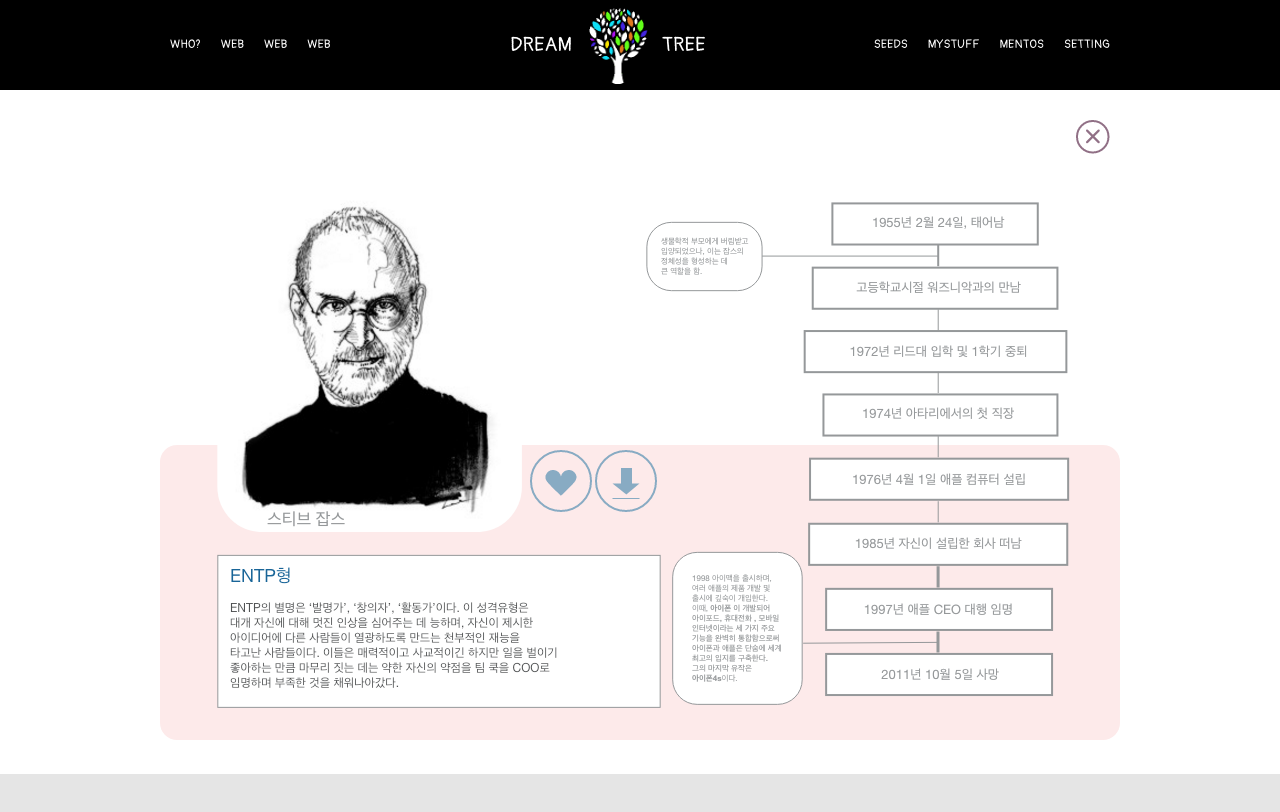
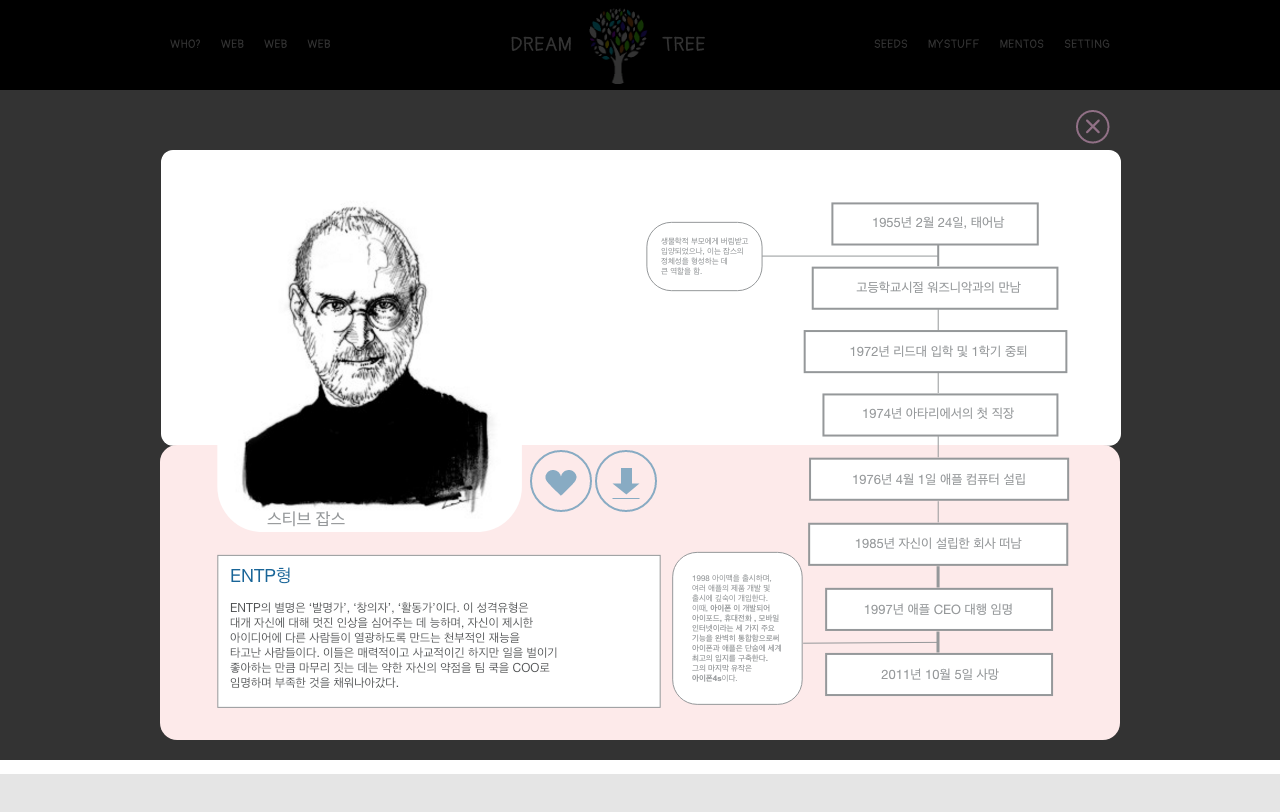
Before and after one commit to seokany/bitcamp-project-s, a website: page src/main/webapp/mystuff/person.html in a window 1280 px wide. Drawn offline with nearby package versions, Linux system fonts and the light colour scheme; files whose address does not match are found by name.

Commit message:
person steve modal style 적용

```diff
--- a/src/main/webapp/mystuff/css/person.css
+++ b/src/main/webapp/mystuff/css/person.css
@@ -1,4 +1,8 @@
 @CHARSET "UTF-8";
+
+#wrap_header {
+	position: absolute;
+}
 
 #container {
   width: 100%;
@@ -10,11 +14,21 @@
   width: 960px;
 }
 
-.person-wrap {
+.person-back {
+  position: fixed;
+  box-shadow: 0 0 0 50vmax rgba(0,0,0,.8);
+  width: 100vmax;
+  z-index: 9999;
+}
+
+.person-modal {
 	position: relative;
 	top: 30px;
   width: 100%;
   border-radius: 10px;
+  z-index: 10000;
+  -webkit-animation-duration: 0.5s;
+  animation-duration: 0.5s;
 }
 
 #person-btn {
@@ -56,11 +70,12 @@
 
 #down-btn:hover img:nth-child(2) {
   display: inline-block;
+  text-align: justify;
 }
 
 #x-btn {
 	position: absolute;
-	top: -30px;
+	top: -40px;
 	right: 10px;
 }
 
--- a/src/main/webapp/mystuff/person.html
+++ b/src/main/webapp/mystuff/person.html
@@ -4,25 +4,26 @@
 <meta charset="UTF-8">
 <title>DREAMTREE person</title>
   <link rel="stylesheet" href="../common/css/common.css">
+  <link rel="stylesheet" href="https://cdnjs.cloudflare.com/ajax/libs/animate.css/3.5.2/animate.min.css">
   <link rel="stylesheet" href="css/person.css">
-  <link rel="stylesheet" href="https://cdnjs.cloudflare.com/ajax/libs/animate.css/3.5.2/animate.min.css">
 </head>
 <body>
 
+<div id="filter">
 <div id="header"></div>
 
 <div id="container">
   <div id="contents">
 
-  <div class="person-back">
-	  <div class="person-wrap">
+  <div class="person-back"></div>
+	<div class="person-modal animated zoomIn">
 	  <div id="comment">
 	    <div></div>
-	      <div class="animated flipInY">생물학적 부모에게 버림받고<br>입양되었으나, 이는 잡스의<br>정체성을 형성하는데<br>큰 역할을 함.</div>
+	    <div class="animated flipInY">생물학적 부모에게 버림받고 입양되었으나, 이는 잡스의 정체성을 형성하는데 큰 역할을 함.</div>
 	    <div></div>
-	      <div class="animated flipInY">1998년 아이맥을 출시하며,<br>여러 애플의 제품 개발 및<br>출시에 깊숙이 개입한다.<br>이 때, 아이폰이 개발되어<br>
-          아이포드, 휴대전화, 모바일,<br>인터넷이라는 세 가지 주요<br>기능을 완벽히 통합함으로써<br>아이폰과 애플은 단숨에
-          세계<br>최고의 입지를 구축한다.<br>그의 마지막 유작은<br>아이폰4s이다.</div>
+	    <div class="animated flipInY">1998년 아이맥을 출시하며, 여러 애플의 제품 개발 및 출시에 깊숙이 개입한다. 이 때, 아이폰이 개발되어
+	       아이포드, 휴대전화, 모바일, 인터넷이라는 세 가지 주요 기능을 완벽히 통합함으로써 아이폰과 애플은 단숨에
+	       세계 최고의 입지를 구축한다. 그의 마지막 유작은 아이폰4s이다.</div>
 	  </div>
 	  <div id="person-btn">
 	    <div class="person-btn" id="like-btn">
@@ -37,12 +38,12 @@
 	   <img class="person-btn" id="x-btn" alt="" src="../common/img/x_btn.png">
 	  <img alt="" src="img/person_steve.png">
 	</div>
-  </div>
 
   </div>
 </div>
 
 <div id="footer"></div>
+</div>
 
 <script type="text/javascript" src="../node_modules/jquery/dist/jquery.js"></script>
 <script type="text/javascript" src="../common/js/common.js"></script>
```
Lines whose indentation alone changed are shown as unchanged.
